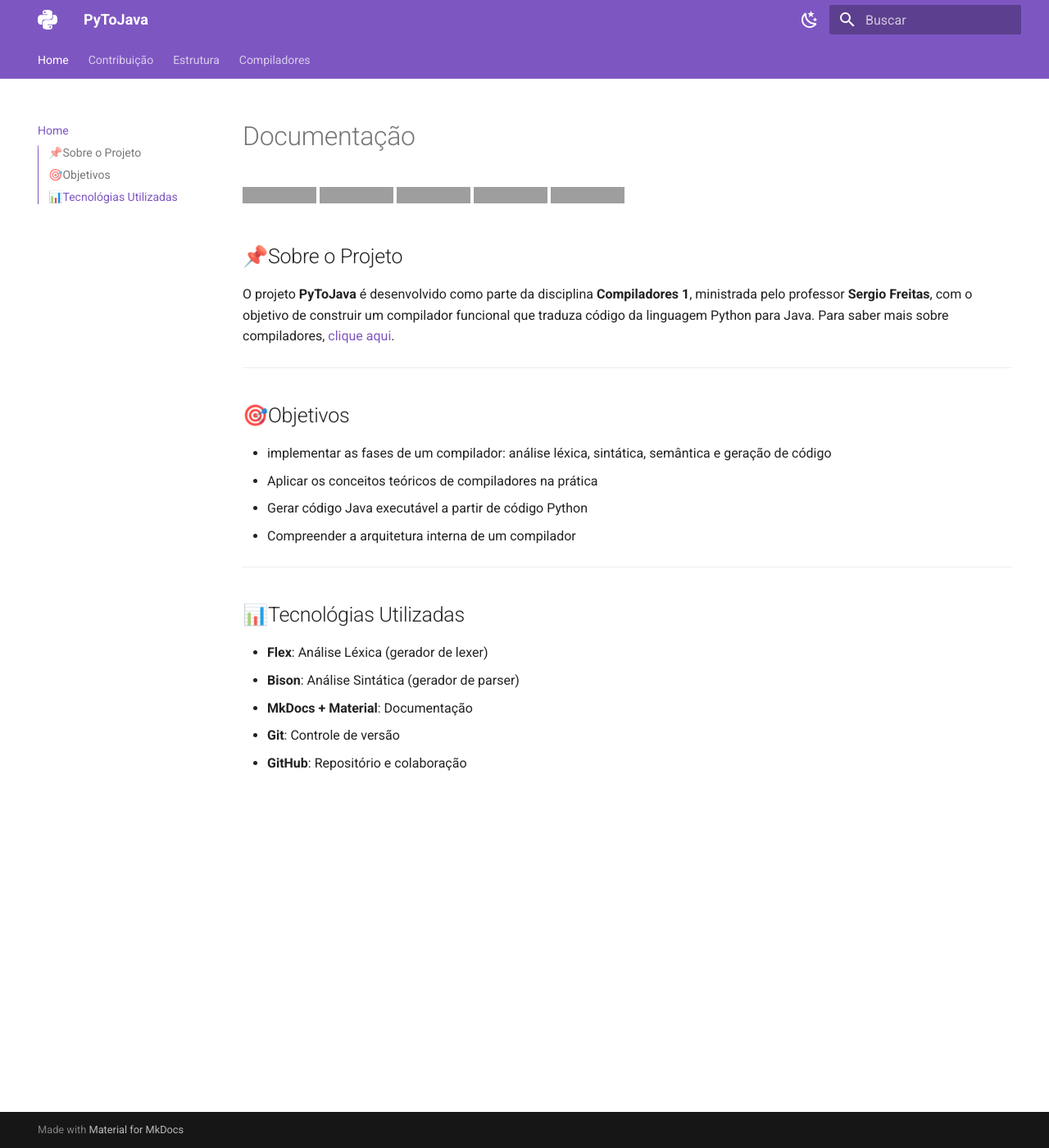
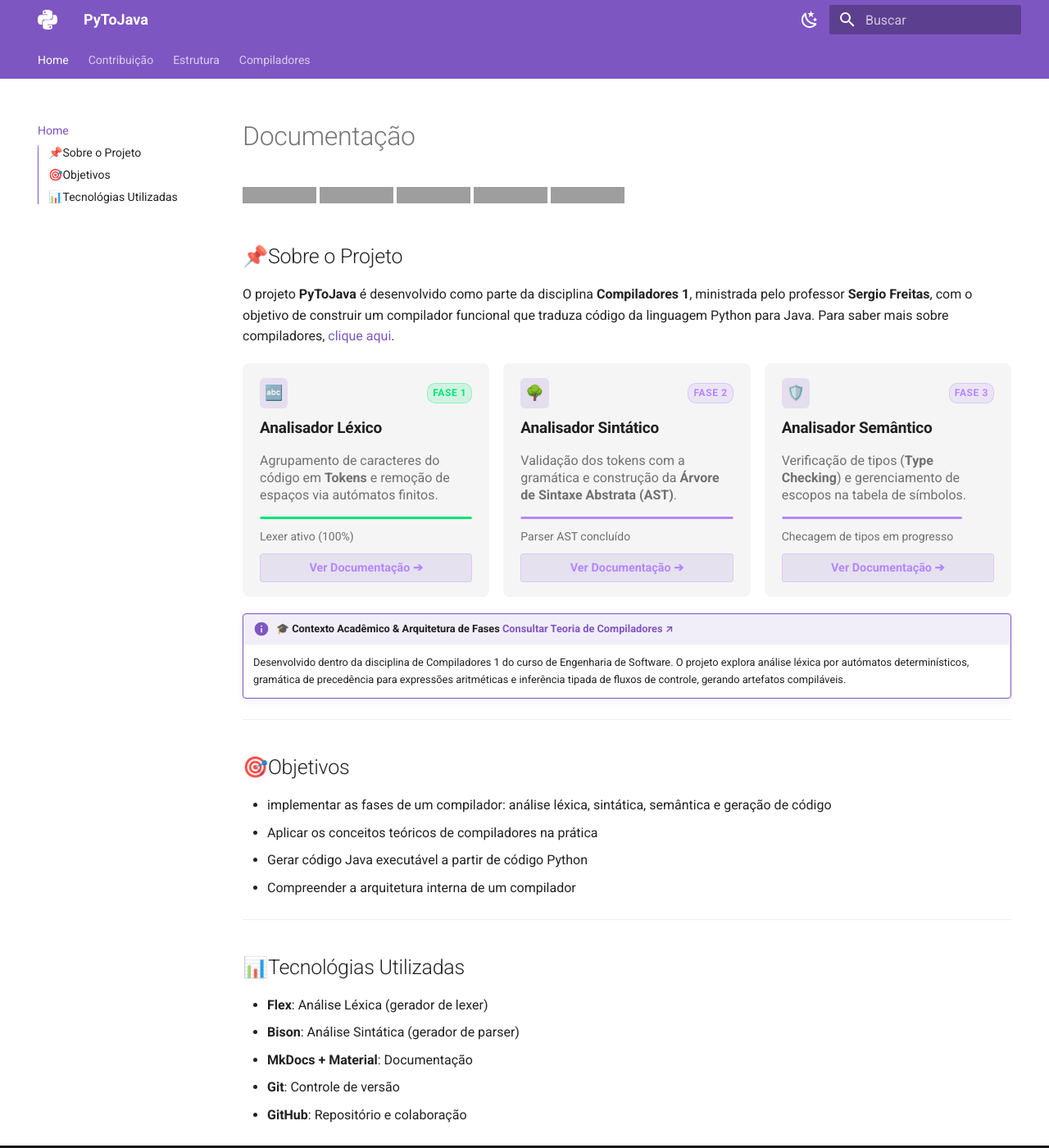
Before and after one commit to code-silva/COMPILADORES-EQUIPE-03, an MkDocs documentation site: the page built from docs/index.md, in a window 1280 px wide and 1400 px high. Shown: the whole window at 82% size. Built offline with MkDocs 1.6.1 and Material for MkDocs 9.7.7, drawn with Linux system fonts in a browser that asks for light colours; grey boxes are pictures that could not be loaded.

Commit message:
feat(docs): adicionar cards compactos das fases do compilador e personalizar estilos
- Adiciona suporte a extra_css no mkdocs.yml
- Implementa componentes visuais para Lexer, Parser e Semântico em index.md
- Cria estilos CSS customizados para cards, badges e admonitions em extra.css
- Atualiza configurações do Dockerfile para build da documentação

```diff
--- a/docs/index.md
+++ b/docs/index.md
@@ -9,6 +9,72 @@
 
 O projeto **PyToJava** é desenvolvido como parte da disciplina **Compiladores 1**, ministrada pelo professor **Sergio Freitas**, com o objetivo de construir um compilador funcional que traduza código da linguagem Python para Java.
 Para saber mais sobre compiladores, [clique aqui](compiladores.md).
+
+<div class="grid-cards">
+
+  <!-- Card 1: Analisador Léxico -->
+  <div class="card-fases">
+    <div>
+      <div class="card-header">
+        <div class="card-icon">🔤</div>
+        <span class="badge badge-green">Fase 1</span>
+      </div>
+      <h3>Analisador Léxico</h3>
+      <p>
+        Agrupamento de caracteres do código em <strong>Tokens</strong> e remoção de espaços via autómatos finitos.
+      </p>
+    </div>
+    <div class="card-footer-action">
+      <div class="progress-bar"><div class="progress-fill green" style="width: 100%;"></div></div>
+      <span class="progress-text">Lexer ativo (100%)</span>
+      <a href="../compiladores/#analisador-lexico" class="btn-card-doc">Ver Documentação ➔</a>
+    </div>
+  </div>
+
+  <!-- Card 2: Analisador Sintático -->
+  <div class="card-fases">
+    <div>
+      <div class="card-header">
+        <div class="card-icon">🌳</div>
+        <span class="badge badge-purple">Fase 2</span>
+      </div>
+      <h3>Analisador Sintático</h3>
+      <p>
+        Validação dos tokens com a gramática e construção da <strong>Árvore de Sintaxe Abstrata (AST)</strong>.
+      </p>
+    </div>
+    <div class="card-footer-action">
+      <div class="progress-bar"><div class="progress-fill purple" style="width: 100%;"></div></div>
+      <span class="progress-text">Parser AST concluído</span>
+      <a href="../compiladores/#analisador-sintatico" class="btn-card-doc">Ver Documentação ➔</a>
+    </div>
+  </div>
+
+  <!-- Card 3: Analisador Semântico -->
+  <div class="card-fases">
+    <div>
+      <div class="card-header">
+        <div class="card-icon">🛡️</div>
+        <span class="badge badge-purple">Fase 3</span>
+      </div>
+      <h3>Analisador Semântico</h3>
+      <p>
+        Verificação de tipos (<strong>Type Checking</strong>) e gerenciamento de escopos na tabela de símbolos.
+      </p>
+    </div>
+    <div class="card-footer-action">
+      <div class="progress-bar"><div class="progress-fill purple" style="width: 85%;"></div></div>
+      <span class="progress-text">Checagem de tipos em progresso</span>
+      <a href="../compiladores/#analisador-semantico" class="btn-card-doc">Ver Documentação ➔</a>
+    </div>
+  </div>
+
+</div>
+
+!!! info "🎓 Contexto Acadêmico & Arquitetura de Fases [Consultar Teoria de Compiladores ↗](https://github.com/sergioaafreitas/COMP1)"
+
+    Desenvolvido dentro da disciplina de Compiladores 1 do curso de Engenharia de Software. O projeto explora análise léxica por autómatos determinísticos, gramática de precedência para expressões aritméticas e inferência tipada de fluxos de controle, gerando artefatos compiláveis.
+
 ---
 ## 🎯Objetivos
 
--- /dev/null
+++ b/docs/stylesheets/extra.css
@@ -0,0 +1,137 @@
+[data-md-color-scheme="slate"] {
+  --md-primary-fg-color:        #1f0170;
+  --md-primary-fg-color--light: #4e0beb;
+  --md-primary-fg-color--dark:  #1f0170;
+}
+
+/* Altera a cor do Admonition 'info' para Roxo */
+.md-typeset .admonition.info,
+.md-typeset details.info {
+  border-color: #7e57c2; /* Cor da borda lateral */
+}
+
+.md-typeset .info > .admonition-title,
+.md-typeset .info > summary {
+  background-color: rgba(126, 87, 194, 0.1); /* Fundo do título */
+  border-color: #7e57c2;
+}
+
+.md-typeset .info > .admonition-title::before,
+.md-typeset .info > summary::before {
+  background-color: #7e57c2; /* Cor do ícone */
+}
+
+/* Container em Grid */
+.grid-cards {
+  display: grid;
+  grid-template-columns: repeat(3, 1fr);
+  gap: 0.85rem;
+  margin: 1rem 0;
+}
+
+@media (max-width: 768px) {
+  .grid-cards {
+    grid-template-columns: 1fr;
+  }
+}
+
+/* Card Compacto */
+.card-fases {
+  background-color: var(--md-code-bg-color, #1a1d24);
+  border: 1px solid rgba(255, 255, 255, 0.08);
+  border-radius: 8px;
+  padding: 0.85rem 1rem; /* Reduzido o espaçamento interno */
+  display: flex;
+  flex-direction: column;
+  justify-content: space-between;
+}
+
+/* Cabeçalho Compacto */
+.card-fases .card-header {
+  display: flex;
+  justify-content: space-between;
+  align-items: center;
+  margin-bottom: 0.5rem;
+}
+
+.card-fases .card-icon {
+  background-color: rgba(126, 87, 194, 0.15);
+  color: #b388ff;
+  padding: 4px 6px;
+  border-radius: 6px;
+  font-size: 0.9rem;
+}
+
+.card-fases .badge {
+  font-size: 0.6rem;
+  font-weight: 700;
+  letter-spacing: 0.05em;
+  padding: 2px 6px;
+  border-radius: 10px;
+  text-transform: uppercase;
+}
+
+.badge-green { background: rgba(0, 230, 118, 0.15); color: #00e676; border: 1px solid rgba(0, 230, 118, 0.3); }
+.badge-purple { background: rgba(179, 136, 255, 0.15); color: #b388ff; border: 1px solid rgba(179, 136, 255, 0.3); }
+
+/* Tipografia */
+.card-fases h3 {
+  margin: 0 0 0.3rem 0 !important;
+  font-size: 0.95rem !important;
+  font-weight: 700;
+}
+
+.card-fases p {
+  font-size: 0.8rem;
+  color: var(--md-default-fg-color--light, #a0a0a0);
+  line-height: 1.3;
+  margin-bottom: 0.75rem;
+}
+
+/* Rodapé com Progresso e Botão */
+.card-footer-action {
+  margin-top: auto;
+  display: flex;
+  flex-direction: column;
+  gap: 0.5rem;
+}
+
+.progress-bar {
+  height: 3px;
+  background: rgba(255, 255, 255, 0.1);
+  border-radius: 2px;
+  overflow: hidden;
+}
+
+.progress-fill { height: 100%; border-radius: 2px; }
+.progress-fill.green { background: #00e676; }
+.progress-fill.purple { background: #b388ff; }
+
+.progress-text {
+  font-size: 0.7rem;
+  font-family: var(--md-font-code), monospace;
+  color: var(--md-default-fg-color--light);
+}
+
+/* Botão de Acesso à Documentação */
+.btn-card-doc {
+  display: inline-flex;
+  align-items: center;
+  justify-content: center;
+  gap: 0.3rem;
+  background-color: rgba(126, 87, 194, 0.12);
+  color: #b388ff !important;
+  border: 1px solid rgba(179, 136, 255, 0.25);
+  border-radius: 4px;
+  padding: 0.25rem 0.5rem;
+  font-size: 0.72rem;
+  font-weight: 600;
+  text-decoration: none !important;
+  transition: all 0.2s ease;
+}
+
+.btn-card-doc:hover {
+  background-color: #7e57c2;
+  color: #ffffff !important;
+  border-color: #7e57c2;
+}
--- a/mkdocs.yml
+++ b/mkdocs.yml
@@ -26,7 +26,15 @@
     - toc.integrate
     - navigation.top
 
+extra_css:
+  - stylesheets/extra.css
+
+extra_javascript:
+  - javascripts/extra.js
+
 markdown_extensions:
+  - admonition
+  - pymdownx.details
   - pymdownx.emoji:
       emoji_index: !!python/name:material.extensions.emoji.twemoji
       emoji_generator: !!python/name:material.extensions.emoji.to_svg
@@ -37,6 +45,7 @@
   - pymdownx.inlinehilite
   - pymdownx.snippets
   - pymdownx.superfences
+  - md_in_html
   - attr_list
   - pymdownx.tabbed:
       alternate_style: true
```
Also changed, not shown: 1 other file.
